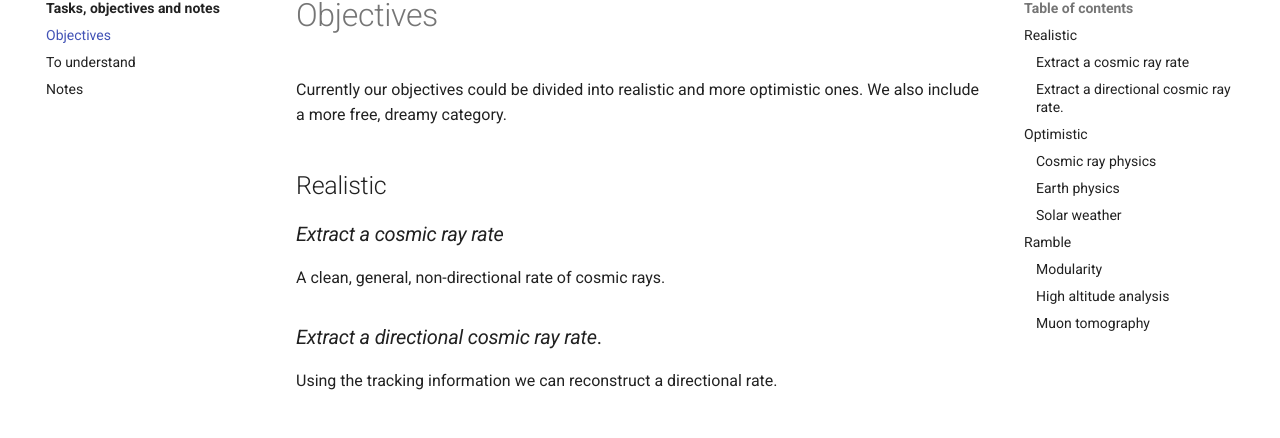
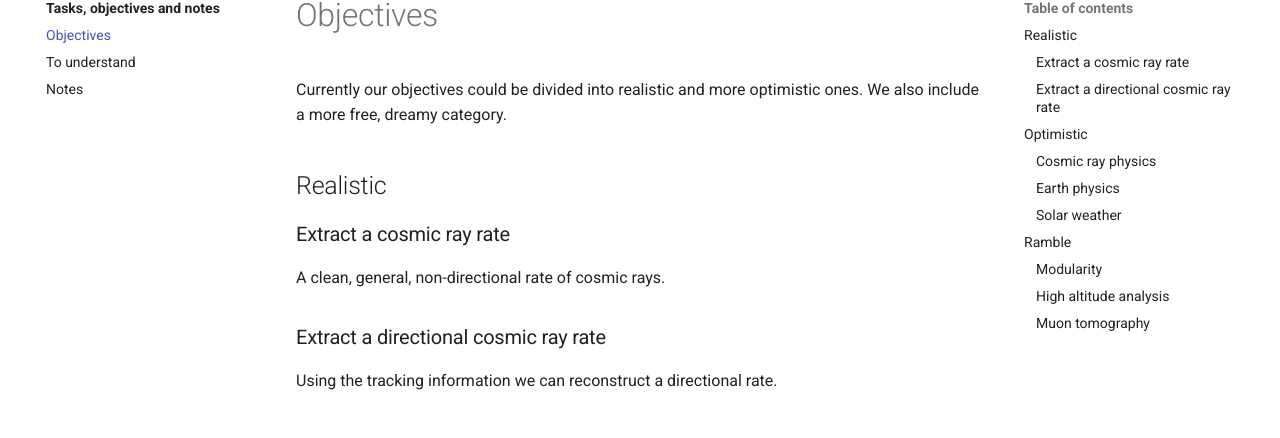
Before and after one commit to cayesoneira/miniTRASGO-documentation, an MkDocs documentation site: the page built from docs/tasks/objectives.md, in a window 1280 px wide and 900 px high. Shown: the part 151-589 px from the top of the window. Built offline with MkDocs 1.6.1 and Material for MkDocs 9.7.7, drawn with Linux system fonts in a browser that asks for light colours.

```diff
--- a/docs/tasks/objectives.md
+++ b/docs/tasks/objectives.md
@@ -3,10 +3,10 @@ Currently our objectives could be divided into realistic and more optimistic one
 
 ## Realistic
 
-### *Extract a cosmic ray rate*
+### Extract a cosmic ray rate
 A clean, general, non-directional rate of cosmic rays.
 
-### *Extract a directional cosmic ray rate*.
+### Extract a directional cosmic ray rate
 Using the tracking information we can reconstruct a directional rate.
 
 
```
